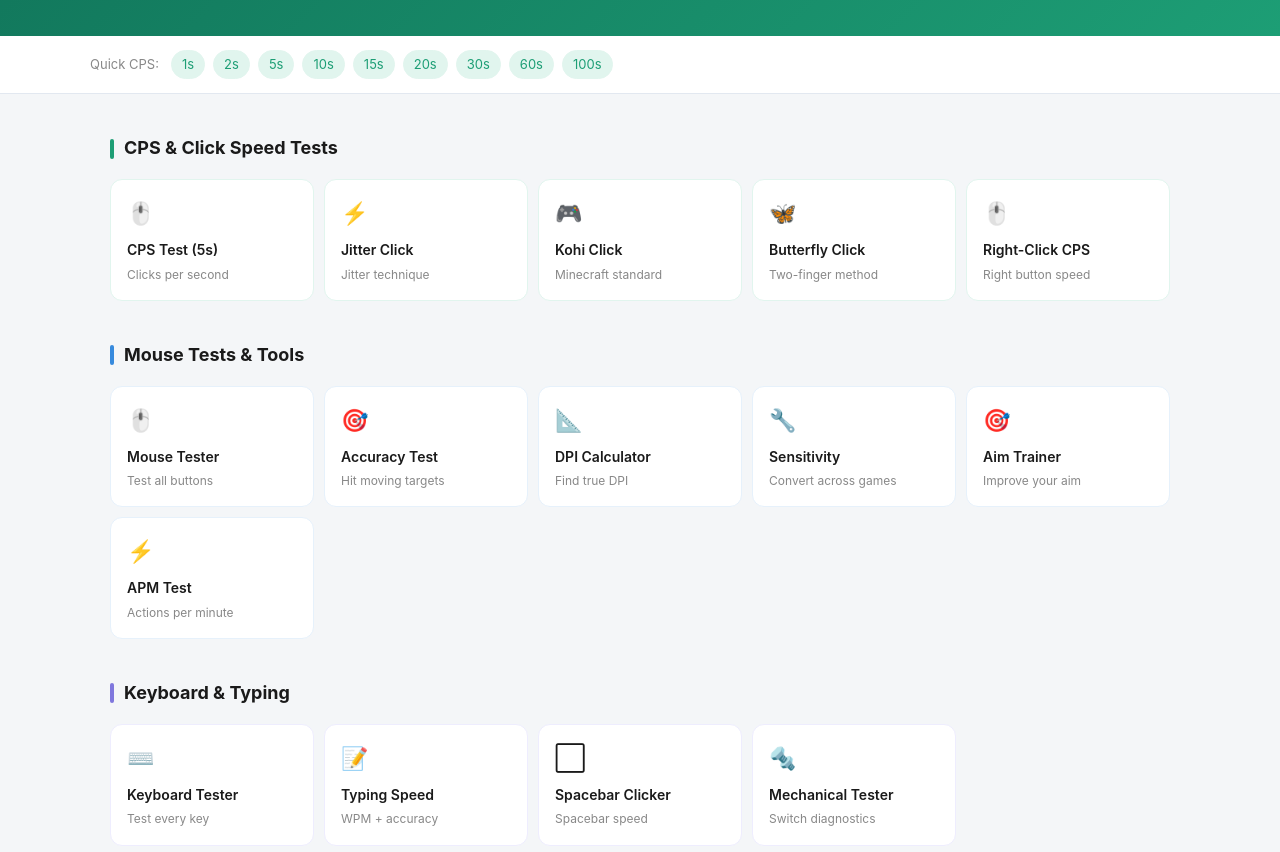
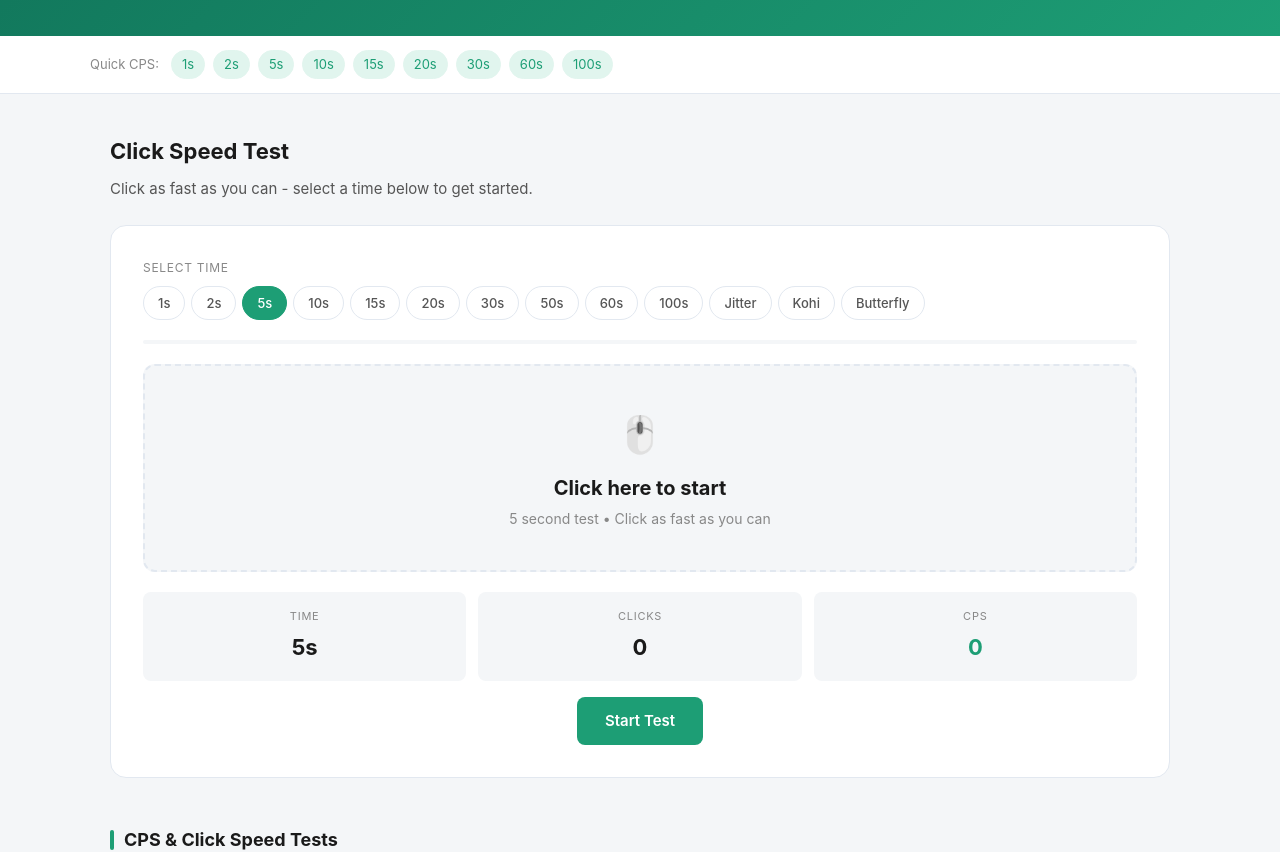
Before and after one commit to rytoriya/myclickspeed, a Next.js app: page / in a window 1280 px wide. Shown: the part 440-1292 px from the top of the page. Built offline with nearby package versions, Linux system fonts and the light colour scheme.

Commit message:
Add CPS test widget to home page
Embeds the CpsWidget directly on the home page so visitors can
test their click speed without navigating to a separate page.

https://claude.ai/code/session_01BDvB5oR6PXiyERgYB8Rti3

```diff
--- a/src/app/page.tsx
+++ b/src/app/page.tsx
@@ -1,6 +1,7 @@
 import { Metadata } from 'next'
 import Link from 'next/link'
 import ToolCategoryGrid from '@/components/tools/ToolCategoryGrid'
+import CpsWidget from '@/components/tools/CpsWidget'
 
 export const metadata: Metadata = {
   title: 'My Click Speed – Free CPS Test, Mouse & Keyboard Tools',
@@ -60,6 +61,14 @@ export default function HomePage() {
       </div>
 
       <div className="page-wrapper" style={{ paddingTop: 40, paddingBottom: 60 }}>
+
+        {/* CPS Test on home page */}
+        <div style={{ marginBottom: 48 }}>
+          <h2 className="section-title">Click Speed Test</h2>
+          <p className="section-subtitle">Click as fast as you can - select a time below to get started.</p>
+          <CpsWidget seconds={5} slug="5" type="standard" />
+        </div>
+
         <ToolCategoryGrid />
         <div style={{ background: '#fff', border: '1px solid #E2E8F0', borderRadius: 16, padding: 32, marginBottom: 32 }}>
           <h2 style={{ fontSize: 22, fontWeight: 700, marginBottom: 20 }}>Why Use My Click Speed?</h2>
```
